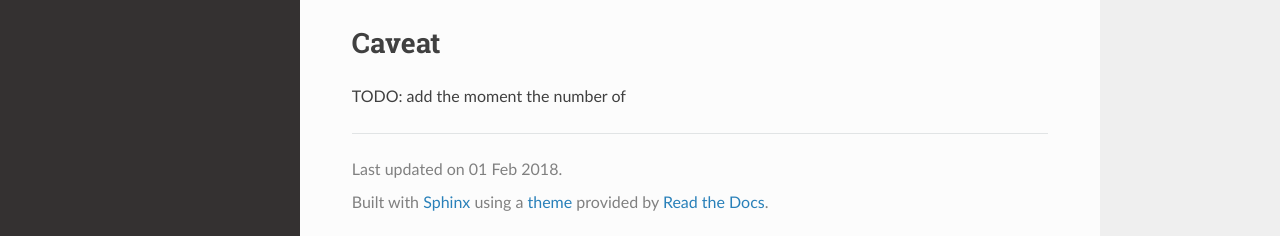
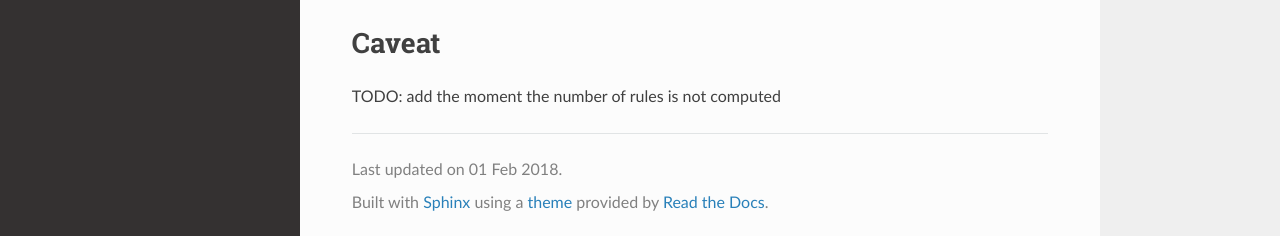
Before and after one commit to ScribesZone/ScribesQuality, a Sphinx documentation site: the page built from docs/README.rst, in a window 1280 px wide and 1087 px high. Shown: the part 848-1084 px from the top of the window. Built offline with Sphinx 7.4.7 and the Read the Docs theme 2.0.0, drawn with Linux system fonts in a browser that asks for light colours.

Commit message:
fix a typo in TODO element

```diff
--- a/docs/README.rst
+++ b/docs/README.rst
@@ -32,4 +32,4 @@ generate the  ``_build/html``.
 
 Caveat
 ------
-TODO: add the moment the number of
+TODO: add the moment the number of rules is not computed
```
